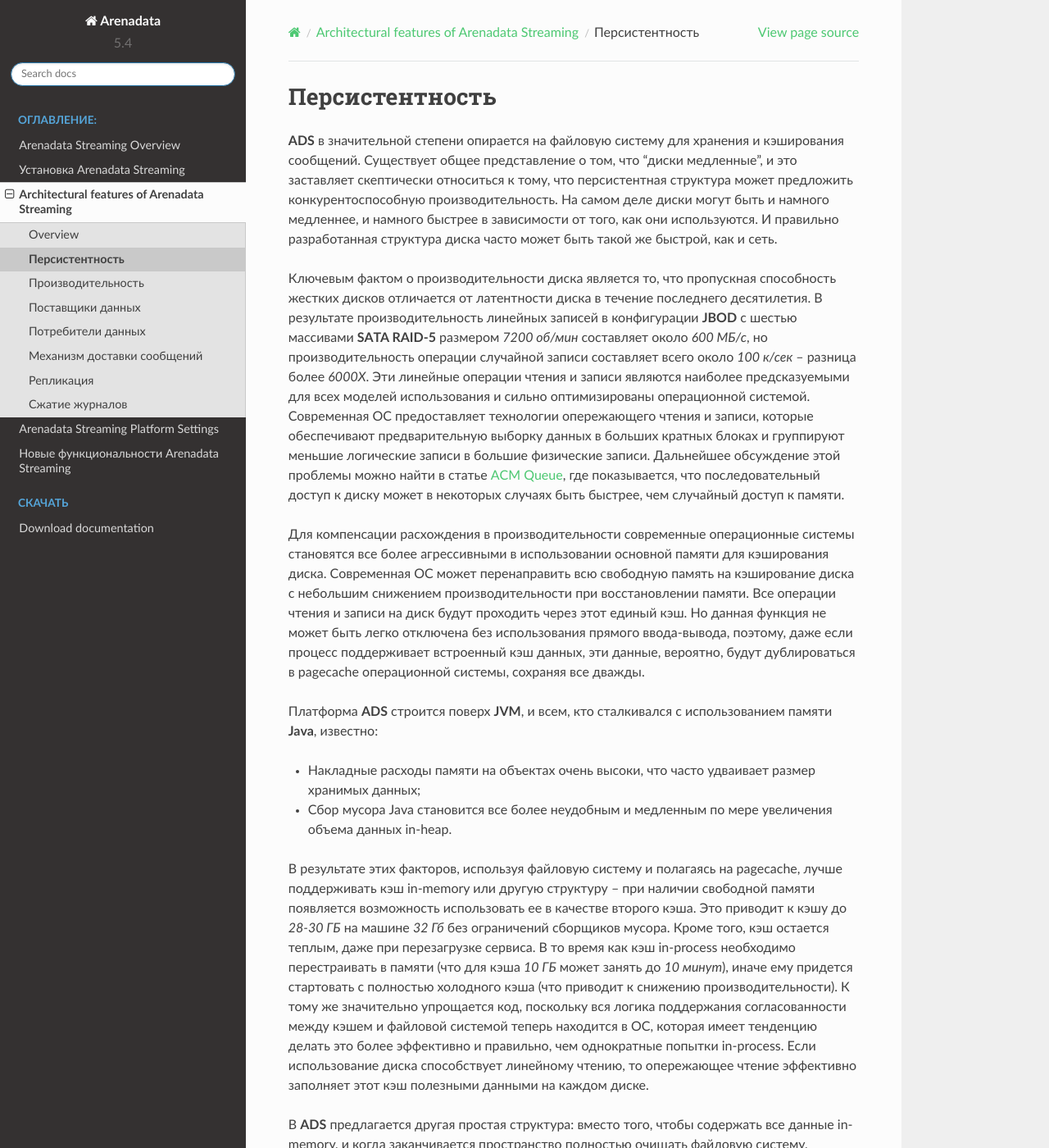
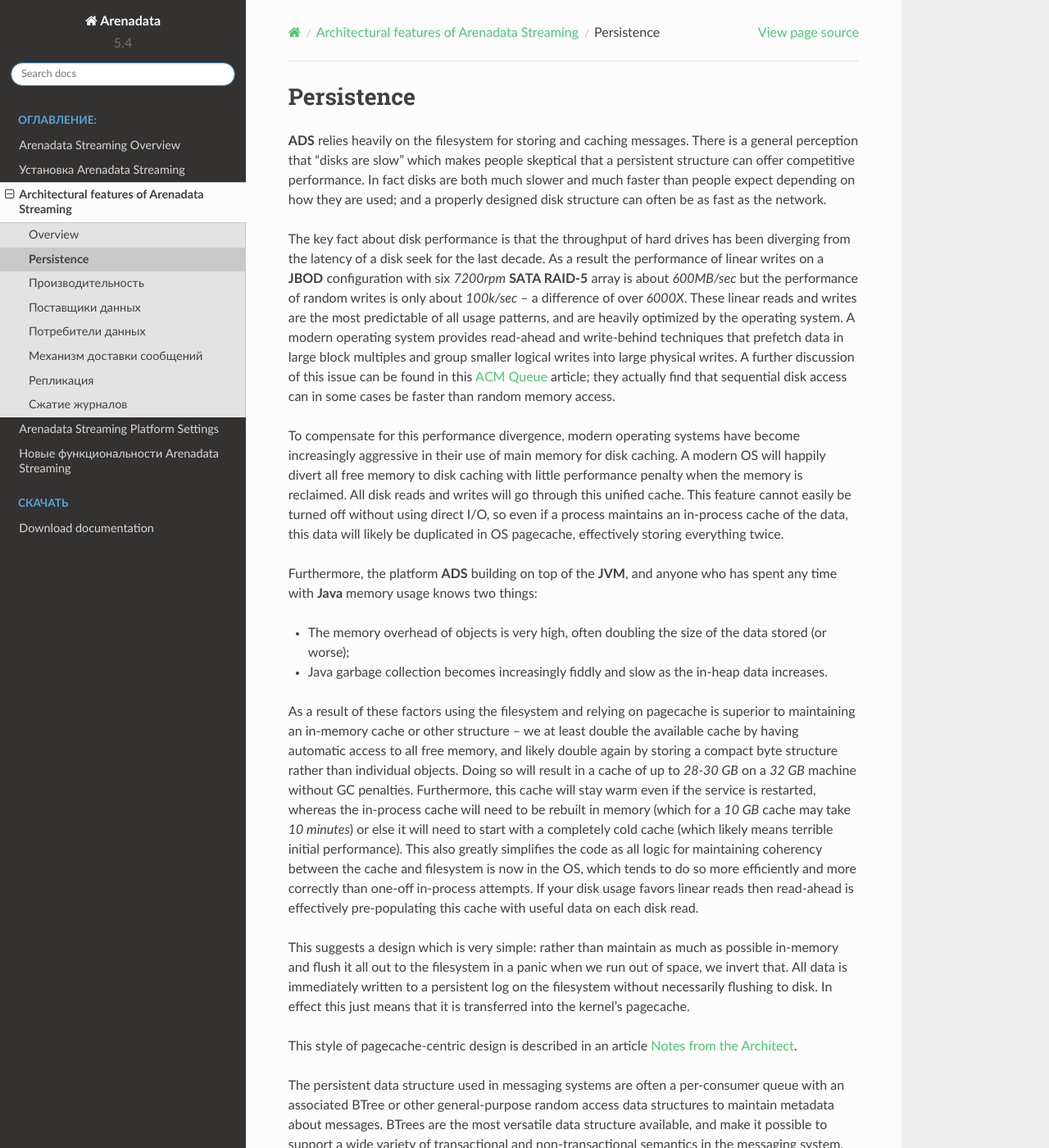
Before and after one commit to arenadata/docs_ads, a Sphinx documentation site: the page built from source/Architecture/persistence.rst, in a window 1280 px wide and 1400 px high. Shown: the whole window at 82% size. Built offline with Sphinx 7.4.7 and the Read the Docs theme 2.0.0, drawn with Linux system fonts in a browser that asks for light colours; pages that are not in the unit, such as notebooks, are missing from menus; some of the changed text lies outside the part shown.

Commit message:
Update persistence.rst

```diff
--- a/source/Architecture/persistence.rst
+++ b/source/Architecture/persistence.rst
@@ -1,25 +1,25 @@
-Персистентность
+Persistence
 =================
 
-**ADS** в значительной степени опирается на файловую систему для хранения и кэширования сообщений. Существует общее представление о том, что "диски медленные", и это заставляет скептически относиться к тому, что персистентная структура может предложить конкурентоспособную производительность. На самом деле диски могут быть и намного медленнее, и намного быстрее в зависимости от того, как они используются. И правильно разработанная структура диска часто может быть такой же быстрой, как и сеть.
+**ADS** relies heavily on the filesystem for storing and caching messages. There is a general perception that "disks are slow" which makes people skeptical that a persistent structure can offer competitive performance. In fact disks are both much slower and much faster than people expect depending on how they are used; and a properly designed disk structure can often be as fast as the network.
 
-Ключевым фактом о производительности диска является то, что пропускная способность жестких дисков отличается от латентности диска в течение последнего десятилетия. В результате производительность линейных записей в конфигурации **JBOD** с шестью массивами **SATA RAID-5** размером *7200 об/мин* составляет около *600 МБ/с*, но производительность операции случайной записи составляет всего около *100 к/сек* -- разница более *6000X*. Эти линейные операции чтения и записи являются наиболее предсказуемыми для всех моделей использования и сильно оптимизированы операционной системой. Современная ОС предоставляет технологии опережающего чтения и записи, которые обеспечивают предварительную выборку данных в больших кратных блоках и группируют меньшие логические записи в большие физические записи. Дальнейшее обсуждение этой проблемы можно найти в статье `ACM Queue <https://queue.acm.org/detail.cfm?id=1563874>`_, где показывается, что последовательный доступ к диску может в некоторых случаях быть быстрее, чем случайный доступ к памяти.
+The key fact about disk performance is that the throughput of hard drives has been diverging from the latency of a disk seek for the last decade. As a result the performance of linear writes on a **JBOD** configuration with six *7200rpm* **SATA RAID-5** array is about *600MB/sec* but the performance of random writes is only about *100k/sec* -- a difference of over *6000X*. These linear reads and writes are the most predictable of all usage patterns, and are heavily optimized by the operating system. A modern operating system provides read-ahead and write-behind techniques that prefetch data in large block multiples and group smaller logical writes into large physical writes. A further discussion of this issue can be found in this `ACM Queue <https://queue.acm.org/detail.cfm?id=1563874>`_ article; they actually find that sequential disk access can in some cases be faster than random memory access.
 
-Для компенсации расхождения в производительности современные операционные системы становятся все более агрессивными в использовании основной памяти для кэширования диска. Современная ОС может перенаправить всю свободную память на кэширование диска с небольшим снижением производительности при восстановлении памяти. Все операции чтения и записи на диск будут проходить через этот единый кэш. Но данная функция не может быть легко отключена без использования прямого ввода-вывода, поэтому, даже если процесс поддерживает встроенный кэш данных, эти данные, вероятно, будут дублироваться в pagecache операционной системы, сохраняя все дважды.
+To compensate for this performance divergence, modern operating systems have become increasingly aggressive in their use of main memory for disk caching. A modern OS will happily divert all free memory to disk caching with little performance penalty when the memory is reclaimed. All disk reads and writes will go through this unified cache. This feature cannot easily be turned off without using direct I/O, so even if a process maintains an in-process cache of the data, this data will likely be duplicated in OS pagecache, effectively storing everything twice.
 
-Платформа **ADS** строится поверх **JVM**, и всем, кто сталкивался с использованием памяти **Java**, известно:
+Furthermore, the platform **ADS** building on top of the **JVM**, and anyone who has spent any time with **Java** memory usage knows two things:
 
-+ Накладные расходы памяти на объектах очень высоки, что часто удваивает размер хранимых данных;
-+ Сбор мусора Java становится все более неудобным и медленным по мере увеличения объема данных in-heap.
++ The memory overhead of objects is very high, often doubling the size of the data stored (or worse);
++ Java garbage collection becomes increasingly fiddly and slow as the in-heap data increases.
 
-В результате этих факторов, используя файловую систему и полагаясь на pagecache, лучше поддерживать кэш in-memory или другую структуру -- при наличии свободной памяти появляется возможность использовать ее в качестве второго кэша. Это приводит к кэшу до *28-30 ГБ* на машине *32 Гб* без ограничений сборщиков мусора. Кроме того, кэш остается теплым, даже при перезагрузке сервиса. В то время как кэш in-process необходимо  перестраивать в памяти (что для кэша *10 ГБ* может занять до *10 минут*), иначе ему придется стартовать с полностью холодного кэша (что приводит к снижению производительности). К тому же значительно упрощается код, поскольку вся логика поддержания согласованности между кэшем и файловой системой теперь находится в ОС, которая имеет тенденцию делать это более эффективно и правильно, чем однократные попытки in-process. Если использование диска способствует линейному чтению, то опережающее чтение эффективно заполняет этот кэш полезными данными на каждом диске.
+As a result of these factors using the filesystem and relying on pagecache is superior to maintaining an in-memory cache or other structure -- we at least double the available cache by having automatic access to all free memory, and likely double again by storing a compact byte structure rather than individual objects. Doing so will result in a cache of up to *28-30 GB* on a *32 GB* machine without GC penalties. Furthermore, this cache will stay warm even if the service is restarted, whereas the in-process cache will need to be rebuilt in memory (which for a *10 GB* cache may take *10 minutes*) or else it will need to start with a completely cold cache (which likely means terrible initial performance). This also greatly simplifies the code as all logic for maintaining coherency between the cache and filesystem is now in the OS, which tends to do so more efficiently and more correctly than one-off in-process attempts. If your disk usage favors linear reads then read-ahead is effectively pre-populating this cache with useful data on each disk read.
 
-В **ADS** предлагается другая простая структура: вместо того, чтобы содержать все данные in-memory, и когда заканчивается пространство полностью очищать файловую систему, инвертировать данный процесс и записывать все данные сразу же в постоянный журнал файловой системы без необходимости сброса на диск. По сути это просто означает, что данные переносятся в pagecache ядра.
+This suggests a design which is very simple: rather than maintain as much as possible in-memory and flush it all out to the filesystem in a panic when we run out of space, we invert that. All data is immediately written to a persistent log on the filesystem without necessarily flushing to disk. In effect this just means that it is transferred into the kernel's pagecache.
 
-Такой ориентированный на pagecache стиль описывается в статье `Notes from the Architect <http://varnish-cache.org/docs/trunk/phk/notes.html>`_.
+This style of pagecache-centric design is described in an article `Notes from the Architect <http://varnish-cache.org/docs/trunk/phk/notes.html>`_.
 
-Персистентная структура данных, используемая в системах обмена сообщениями, часто представляет собой очередь для каждого потребителя со связанным BTree или другими структурами данных произвольного доступа общего назначения для поддержки метаданных о сообщениях. BTrees являются наиболее универсальной структурой данных и позволяют поддерживать широкий спектр транзакционной и нетранзакционной семантики в системе обмена сообщениями. Они имеют довольно высокую стоимость, однако: Btree операции -- *O* (*log N*). Обычно *O* (*log N*) считается эквивалентным постоянному времени, но это не относится к дисковым операциям. Диск выполняет поиск за *10 мс*, и каждый диск может делать только один поиск за раз, поэтому параллелизм ограничен. Следовательно, даже небольшое количество запросов на диск приводит к очень высоким накладным расходам. Поскольку системы хранения данных сочетают очень быстрые кэшированные операции с очень медленными физическими дисковыми операциями, наблюдаемая производительность древовидных структур часто суперлинейна по мере увеличения данных с фиксированным кэшем, то есть дублирование данных -- это намного хуже по сравнению с вдвое медленной скоростью.
+The persistent data structure used in messaging systems are often a per-consumer queue with an associated BTree or other general-purpose random access data structures to maintain metadata about messages. BTrees are the most versatile data structure available, and make it possible to support a wide variety of transactional and non-transactional semantics in the messaging system. They do come with a fairly high cost, though: Btree operations are *O(log N*). Normally *O(log N*) is considered essentially equivalent to constant time, but this is not true for disk operations. Disk seeks come at *10 ms* a pop, and each disk can do only one seek at a time so parallelism is limited. Hence even a handful of disk seeks leads to very high overhead. Since storage systems mix very fast cached operations with very slow physical disk operations, the observed performance of tree structures is often superlinear as data increases with fixed cache -- i.e. doubling your data makes things much worse than twice as slow.
 
-Интуитивно персистентная очередь может быть построена на простых операциях чтения и добавления к файлам, как это бывает с решениями по ведению журнала. Такая структура имеет преимущество в том, что все операции -- *O* (*1*), и операции чтения не блокируют операции записи или друг друга. Это имеет очевидные преимущества в производительности, так как она полностью отделена от размера данных. Один сервер теперь может в полной мере использовать ряд дешевых и низкоскоростных дисков *1+TB SATA*. Хотя у них низкая производительность поиска, она приемлема для многочисленных операций чтения и записи и достигает *1/3* цены и *3x* емкости.
+Intuitively a persistent queue could be built on simple reads and appends to files as is commonly the case with logging solutions. This structure has the advantage that all operations are *O(1)* and reads do not block writes or each other. This has obvious performance advantages since the performance is completely decoupled from the data size—one server can now take full advantage of a number of cheap, low-rotational speed *1+TB SATA* drives. Though they have poor seek performance, these drives have acceptable performance for large reads and writes and come at *1/3* the price and *3x* the capacity.
 
-Имея доступ к практически неограниченному дисковому пространству без какого-либо снижения производительности **ADS** может предоставить некоторые функции, которые обычно не встречаются в системах обмена сообщениями. Например, в **ADS** вместо того, чтобы удалять сообщения сразу после их считывания, можно сохранять их в течение относительно длительного периода, что приводит к большой гибкости для потребителей.
+Having access to virtually unlimited disk space without any performance penalty means that **ADS** can provide some features not usually found in a messaging system. For example, in **ADS**, instead of attempting to delete messages as soon as they are consumed, can retain messages for a relatively long period (say a week). This leads to a great deal of flexibility for consumers.
```
